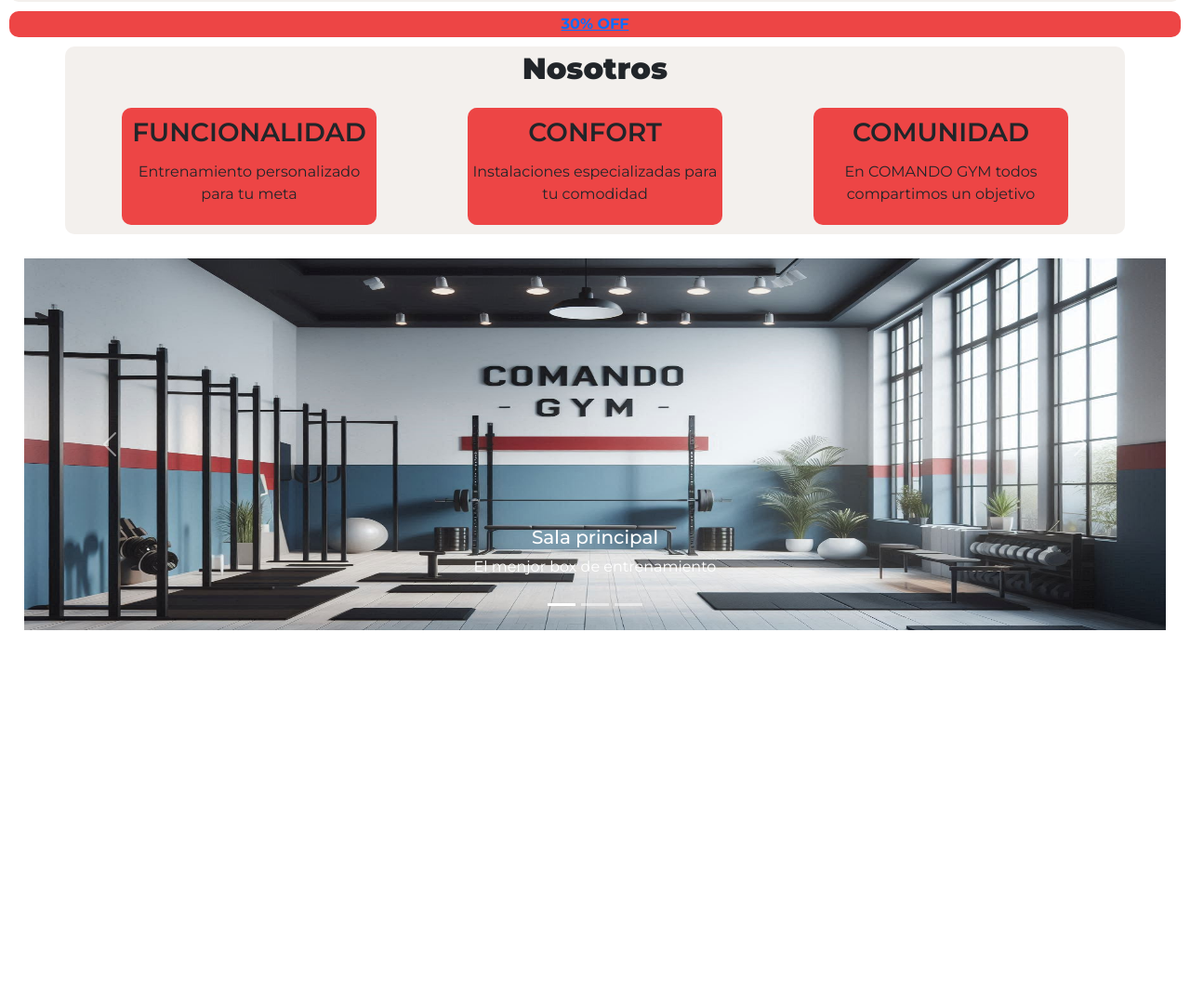
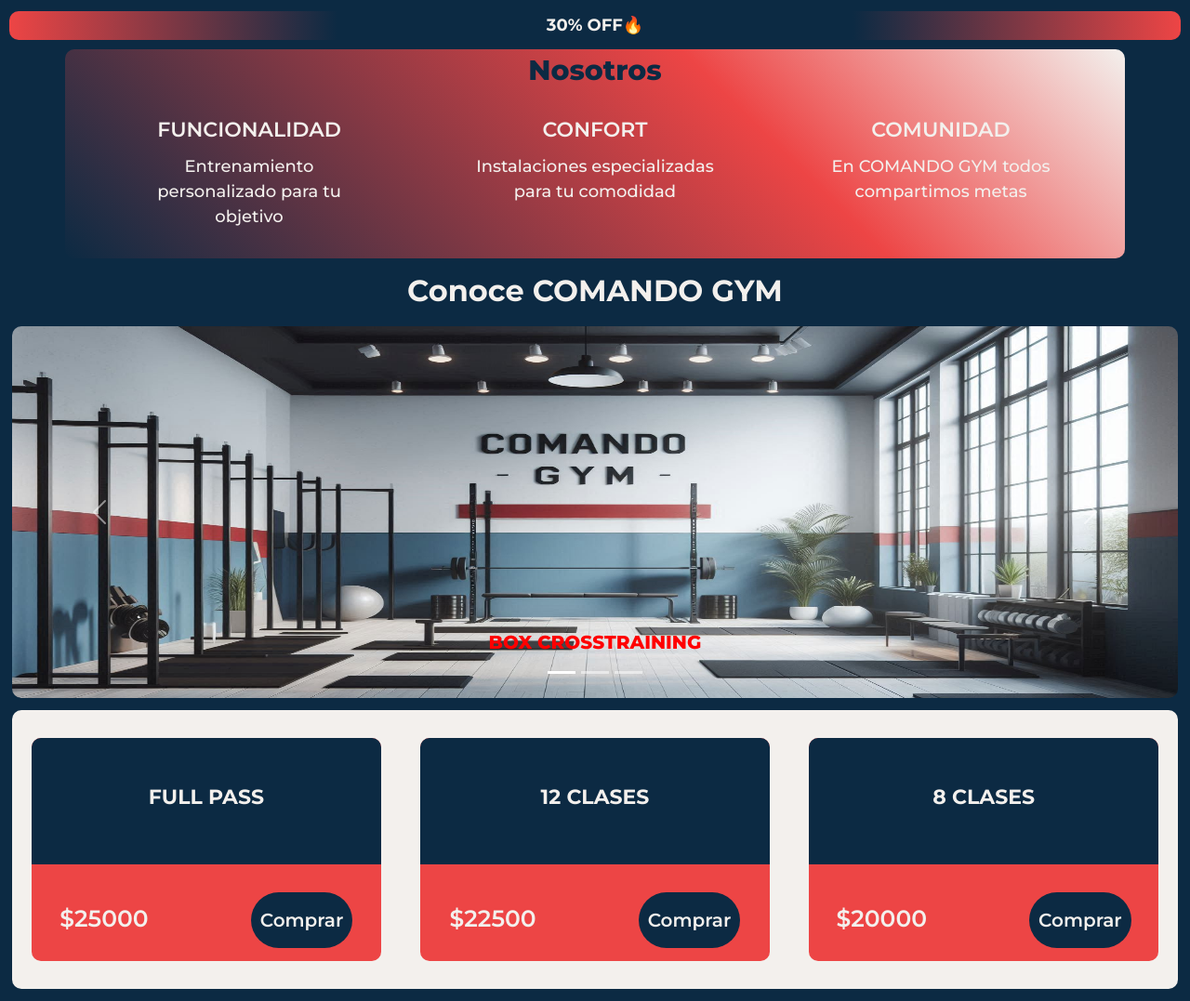
Before and after one commit to Ruben-Carrizo/Entrega-2, a plain HTML site: page index.html in a window 1280 px wide. Shown: the part 108-1185 px from the top of the page at 93% size. Before the commit the page ends 811 px from the top, so only its background shows below. Drawn offline with nearby package versions, Linux system fonts and the light colour scheme; a web font is replaced by a local one.

Commit message:
hero-grandientes-planes

```diff
--- a/estilos/style.css
+++ b/estilos/style.css
@@ -4,12 +4,13 @@
     border: 0;
     margin: 0;
     box-sizing: border-box;
-    list-style: none;
-    text-decoration: none;
     font-family: "Montserrat", sans-serif;
+
 }
 body{
-    background-color: #0C2A43;
+    padding-top: 110px;
+    background: rgb(12,42,67);
+    background: linear-gradient(180deg, rgba(12,42,67,1) 35%, rgba(12,42,67,1) 100%);
 }
 /*HEADER*/
 header{
@@ -17,10 +18,14 @@
     justify-content: space-between;
     align-items: center;
     padding: 12px 15px;
-    margin: 10px;
-    background-color: #F3F0ED ;
-    border-radius: 10px;
+    border-radius: 0 0 10px 10px;
+    background: rgb(243,240,237);
+    background: linear-gradient(73deg, rgba(243,240,237,1) 0%, rgba(237,69,69,1) 35%, rgba(12,42,67,1) 100%);
     height: 100px;
+    top: 0;
+    position: fixed;
+    z-index: 1;
+    width: 100%;
 
 }
 header .logo img{
@@ -55,15 +60,18 @@
     display: flex;
     text-align: center;
     align-items: center;
-
 }
 header ul li{
     display:inline-block;
     padding: 0 20px;
     font-size: 18px;
-    color: #ED4545;
     font-weight: 600;
 
+}
+header a{
+    text-decoration: none;
+    color: #ED4545;
+    font-weight: 700;
 }
 #btn{display: flex;
     text-align: center;
@@ -77,17 +85,18 @@
     font-size: 18px;
     transition: all 0.3s;
     cursor: pointer;
-    background-color: #0C2A43;
+    background-color: #ED4545 ;
     font-weight: 600;
     color: #F3F0ED;
 }
 #btn button:hover{
     transform: scale(1.2);
-    color: #ED4545;
+    color: #0C2A43;
 }
 /*descuento*/
 .descuento{
-    background-color: #ED4545;
+    background: rgb(12,42,67);
+    background: radial-gradient(circle, rgba(12,42,67,1) 44%, rgba(237,69,69,1) 100%);
     border-radius: 10px;
     margin: 10px ;
     padding: 2px;
@@ -97,20 +106,30 @@
 }
 .descuento a{
     font-weight: 700;
+    font-size: 18px;
+    text-decoration: none;
+    color: #F3F0ED;
 
+}
+.descuento a::after{
+    display: inline-block;
+    content: "🔥";
 }
 /*hero*/
 .container{
     background-color: #F3F0ED;
-    margin: 10px;
     border-radius: 10px;
     display: flex;
     flex-direction: column;
+    background: linear-gradient(225deg, rgba(243,240,237,1) 0%, rgba(237,69,69,1) 35%, rgba(12,42,67,1) 100%);
+
 }
 .container h2{
     text-align: center;
     padding: 5px;
-    font-weight: 900;
+    font-weight: 800;
+    color: #0C2A43;
+    font-size: 30px;
 }
 .subcontainer{
     display: flex;
@@ -119,32 +138,134 @@
     margin: 10px;
 
 
+
 }
 
 .caja{
-    background-color:#ED4545;
+    text-align: center;
     padding: 5px;
     border-radius: 10px;
     width: 25%;
-    text-align: center;
+
 
 }
 .caja h3{
-    text-align: center;
+
     padding: 5px;
     font-weight: 600;
+    color: #F3F0ED;
+    font-size: 22px;
+}
+.caja p{
+
+
+    color: #F3F0ED;
+    font-weight: 500;
+    font-size: 18px;
 }
 /*carousel bootstrap*/
+.h2-carousel{
+    display: flex;
+    height: 50px;
+    justify-content: center;
+    align-items: center;
+    margin-top: 10px;
+
+}
+
+.h2-carousel h2{
+    color: #F3F0ED;
+    font-weight: 700;
+    margin-top: 8px;
+}
 .carousel{
-    margin: 2%;
+    margin: 1%;
 
 }
 .carousel img{
     height: 400px;
     width: auto;
+    border-radius: 10px;
 }
+.carousel-item  h5{
+    color:rgb(255, 0, 0);
+    font-weight: 800;
+}
+/*PLANES*/
+.planes_container{
+    display: flex;
+    justify-content: space-around;
+    align-items: center;
+    text-align: center;
+    margin: 1%;
+    height: 300px;
+    width: auto;
+    border-radius: 10px;
+    background-color: #F3F0ED;
+}
+.card_container{
+    background-color: #ED4545;
+    display: flex;
+    flex-direction: column;
+    justify-content: flex-start;
+    align-items: center;
+    height: 80%;
+    width: 30%;
+    border-radius: 10px;
+}
+.card_container:hover{
+    transform: scale(1.1);
+}
+.card_h5{
+    display: flex;
+    background-color: #0C2A43;
+    height: 70%;
+    width: 100%;
+    border-radius: 10px 10px 0 0;
+    text-align: center;
+    align-items: center;
+    justify-content: center;
 
+}
+.card_h5 h5{
+    color: #F3F0ED;
+    font-weight: 700;
+    font-size: 22px
 
+}
+.card_price{
+    display: flex;
+    color: #F3F0ED;
+    margin-top: 30px;
+    color: #F3F0ED;
+    font-size:20px;
+    font-weight: 600;
+    align-items: baseline;
+    padding-bottom: 10px;
+    gap: 110px;
 
-/*color de fondo #F3F0ED
-  #0C2A43  #ED4545
+}
+.card_price p{
+    font-size: 25px;
+}
+.card_price button{
+    border-radius: 30px;
+    background-color: #0C2A43;
+    height: 60px;
+    width: auto;
+    color: #F3F0ED;
+    font-weight: 600;
+    padding: 0 10px 0 10px;
+}
+.card_price button:hover{
+    transform: scale(1.1);
+    background-color: #F3F0ED;
+    color: #ED4545;
+
+}
+/* #F3F0ED #0C2A43 #ED4545*/
+/*  hacer que el header baje
+    animar el descuento
+    linkear navbar
+    hover a las cards
+    */
--- a/index.html
+++ b/index.html
@@ -42,7 +42,7 @@
         <div class="subcontainer">
             <div class="caja">
                 <h3>FUNCIONALIDAD</h3>
-                <p>Entrenamiento personalizado para tu meta
+                <p>Entrenamiento personalizado para tu objetivo
                 </p>
             </div>
 
@@ -55,11 +55,16 @@
 
             <div class="caja">
                 <h3>COMUNIDAD</h3>
-                <p>En COMANDO GYM todos compartimos un objetivo</p>
+                <p>En COMANDO GYM todos compartimos metas</p>
             </div>
         </div>
     </div>
     <!--carousel bootstrap-->
+    <div class="h2-carousel">
+      <h2>
+        Conoce COMANDO GYM
+      </h2>
+    </div>
     <div id="carouselExampleCaptions" class="carousel slide">
         <div class="carousel-indicators">
           <button type="button" data-bs-target="#carouselExampleCaptions" data-bs-slide-to="0" class="active" aria-current="true" aria-label="Slide 1"></button>
@@ -70,22 +75,19 @@
           <div class="carousel-item active">
             <img src="./imagenes/carrousel/inside.jpg" class="d-block w-100" alt="sala principal de entrenamiento">
             <div class="carousel-caption d-none d-md-block">
-              <h5>Sala principal</h5>
-              <p>El menjor box de entrenamiento</p>
+              <h5>BOX CROSSTRAINING</h5>
             </div>
           </div>
           <div class="carousel-item">
             <img src="./imagenes/carrousel/outdoor.jpg" class="d-block w-100" alt="espacio outdoor para entrnamiento al aire libre">
             <div class="carousel-caption d-none d-md-block">
-              <h5>Espacio al aire libre</h5>
-              <p>Espacio outdoor para  totalmetne equipado</p>
+              <h5>ESPACIO OUTDOOR</h5>
             </div>
           </div>
           <div class="carousel-item">
             <img src="./imagenes/carrousel/showers.jpg" class="d-block w-100" alt="vestuario y duchas">
             <div class="carousel-caption d-none d-md-block">
-              <h5>Vesturario y duchas</h5>
-              <p>Un espacio pensado para la comidad e higiene de nuestros socios</p>
+              <h5>VESTURARIO</h5>
             </div>
           </div>
         </div>
@@ -98,6 +100,39 @@
           <span class="visually-hidden">Next</span>
         </button>
       </div>
+    </div>
+      <!--Planes-->
+    <div class="planes_container">
+      <div  class="card_container">
+        <div class="card_h5">
+          <h5>FULL PASS</h5>
+        </div>
+        <div class="card_price">
+          <p><span>$25000</span></p>
+          <button>Comprar</button>
+        </div>
+      </div>
 
+      <div  class="card_container">
+        <div class="card_h5">
+          <h5>12 CLASES</h5>
+        </div>
+        <div class="card_price">
+          <p><span>$22500</span></p>
+          <button>Comprar</button>
+        </div>
+      </div>
+
+      <div  class="card_container">
+        <div class="card_h5">
+          <h5>8 CLASES</h5>
+        </div>
+        <div class="card_price">
+          <p><span>$20000</span></p>
+          <button>Comprar</button>
+        </div>
+      </div>
+
+    </div>
 </body>
 </html>
```
